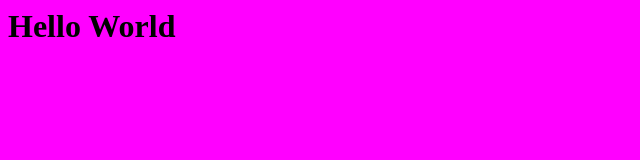
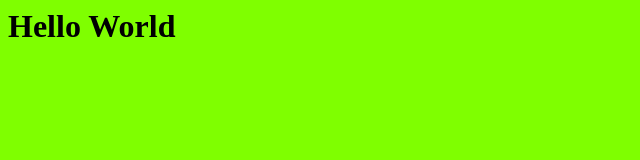
Before and after one commit to Lakers817/myapp, a plain HTML site: page files/index.html in a window 1280 px wide. Shown: the whole page, without its empty margins (0-640 px from the left). Drawn offline with Linux system fonts and the light colour scheme.

Commit message:
added new file

```diff
--- a/files/index.html
+++ b/files/index.html
@@ -1,5 +1,5 @@
 <html>
-<body bgcolor="#FF00FF">
+<body bgcolor="#7FFF00">
   <h1>Hello World</h1>
 </body>
 </html>
```
Also changed, not shown: 2 other files.
